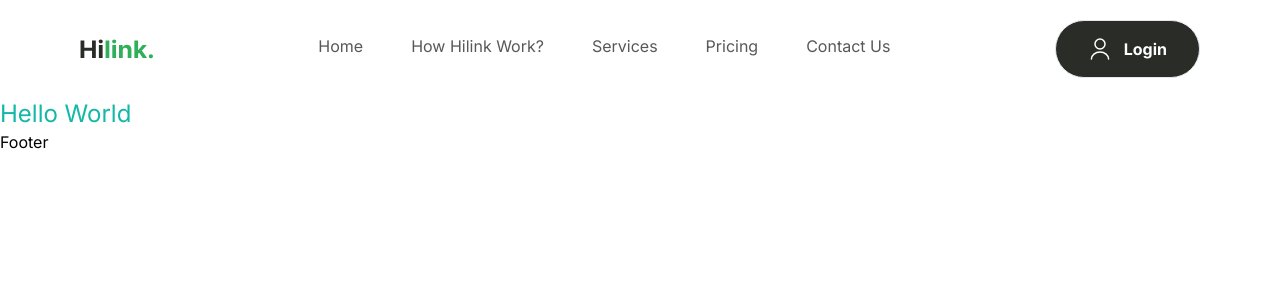
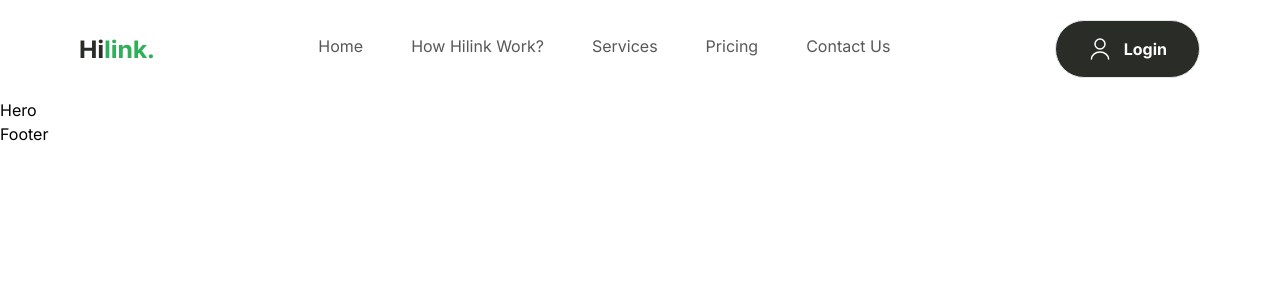
Before and after one commit to Amayuru1999/Frontend-Tutorial, a Next.js app: page / in a window 1280 px wide. Shown: the top 300 px of the page. Built offline with nearby package versions, Linux system fonts and the light colour scheme.

Commit message:
feat: Add Hero, Camp, Guide, Features, and GetApp components to Home page

```diff
--- a/app/page.tsx
+++ b/app/page.tsx
@@ -1,7 +1,18 @@
+import Camp from "@/components/Camp";
+import Features from "@/components/Features";
+import GetApp from "@/components/GetApp";
+import Guide from "@/components/Guide";
+import Hero from "@/components/Hero";
 import Image from "next/image";
 
 export default function Home() {
   return (
-   <h1 className="text-bold text-teal-500 text-2xl">Hello World</h1>
+   <>
+      <Hero/>
+      <Camp/>
+      <Guide/>
+      <Features/>
+      <GetApp/>
+   </>
   )
 }
--- /dev/null
+++ b/components/Camp.tsx
@@ -0,0 +1,11 @@
+import React from 'react'
+
+const Camp = () => {
+  return (
+    <div>
+
+    </div>
+  )
+}
+
+export default Camp
--- /dev/null
+++ b/components/Features.tsx
@@ -0,0 +1,11 @@
+import React from 'react'
+
+const Features = () => {
+  return (
+    <div>
+
+    </div>
+  )
+}
+
+export default Features
--- /dev/null
+++ b/components/GetApp.tsx
@@ -0,0 +1,11 @@
+import React from 'react'
+
+const GetApp = () => {
+  return (
+    <div>
+
+    </div>
+  )
+}
+
+export default GetApp
--- /dev/null
+++ b/components/Guide.tsx
@@ -0,0 +1,11 @@
+import React from 'react'
+
+const Guide = () => {
+  return (
+    <div>
+
+    </div>
+  )
+}
+
+export default Guide
--- /dev/null
+++ b/components/Hero.tsx
@@ -0,0 +1,11 @@
+import React from 'react'
+
+const Hero = () => {
+  return (
+    <div>
+      Hero
+    </div>
+  )
+}
+
+export default Hero
```
